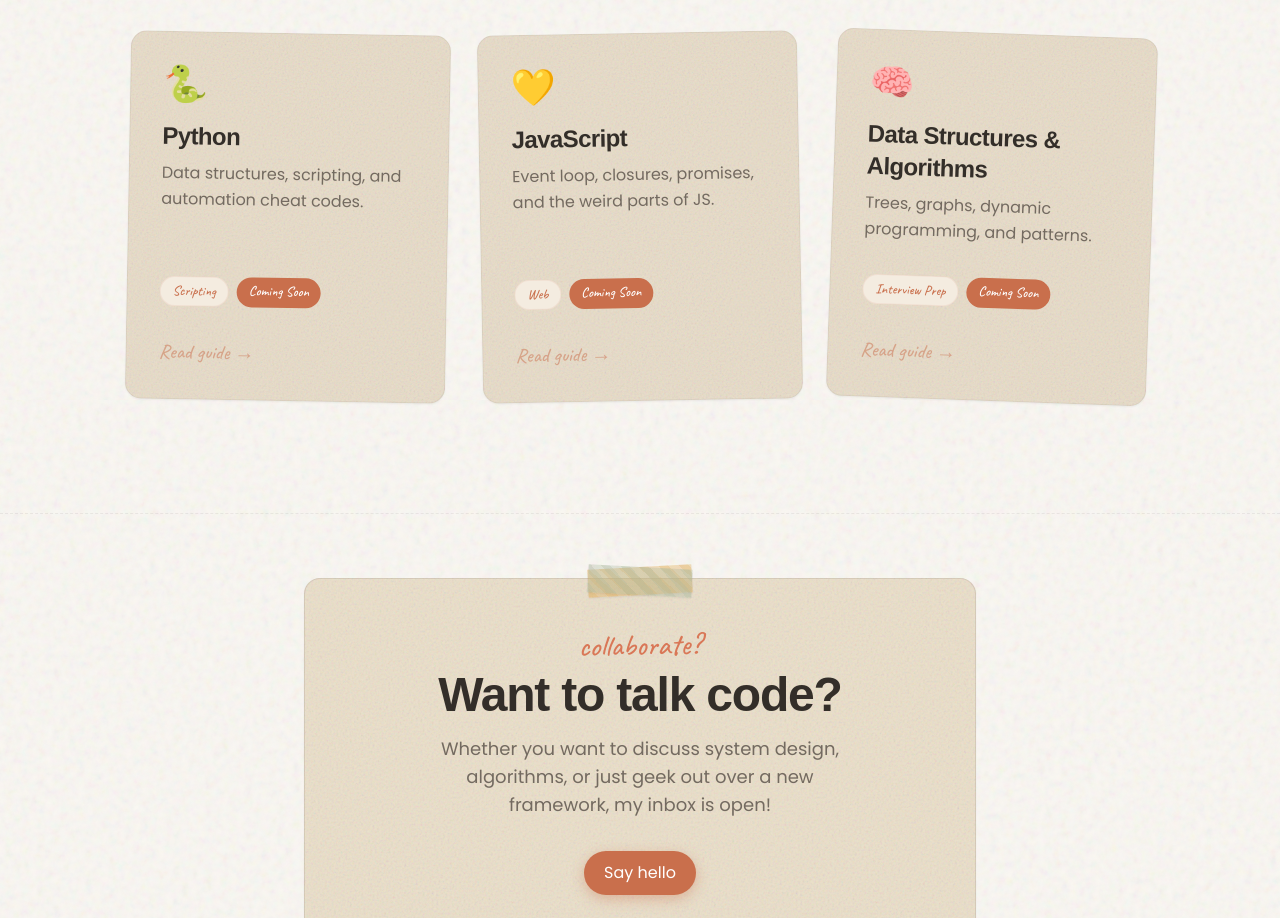
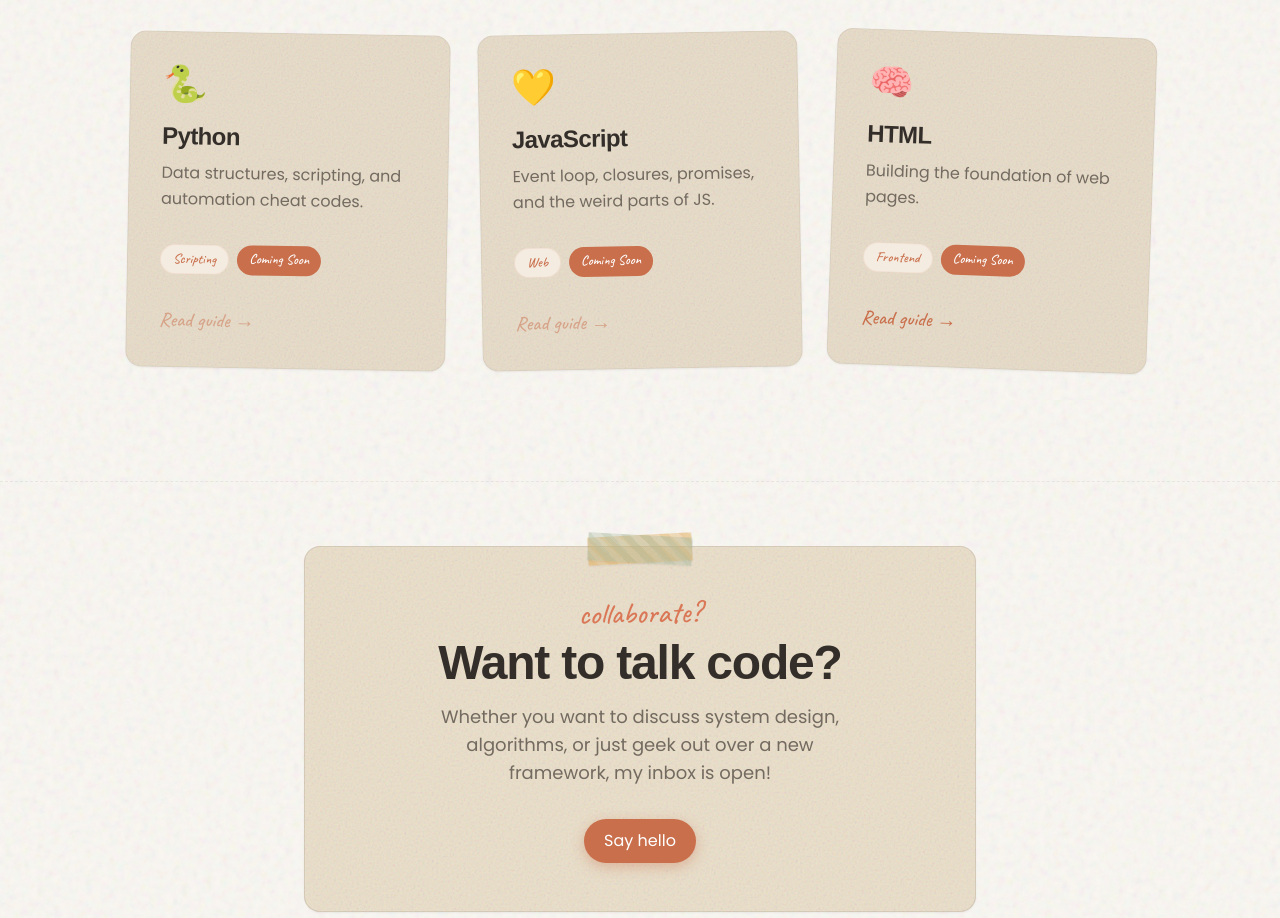
Before and after one commit to abhi-v017/abhiverma, a Next.js app: page /notes in a window 1280 px wide. Shown: the part 880-1798 px from the top of the page. Built offline with nearby package versions, Linux system fonts and the light colour scheme; a web font is replaced by a local one.

Commit message:
html notes

```diff
--- a/src/app/notes/page.tsx
+++ b/src/app/notes/page.tsx
@@ -50,12 +50,13 @@
       rotation: "-rotate-1",
     },
     {
-      id: "dsa",
+      id: "HTML",
       icon: "🧠",
-      title: "Data Structures & Algorithms",
-      desc: "Trees, graphs, dynamic programming, and patterns.",
-      tags: ["Interview Prep", "Coming Soon"],
+      title: "HTML",
+      desc: "Building the foundation of web pages.",
+      tags: ["Frontend", "Coming Soon"],
       rotation: "rotate-2",
+      link: "https://drive.google.com/file/d/1ehekEhKsgdIPjmdRir-atr4H9uWXtXU4/view?usp=drive_link"
     },
   ];
 
```
